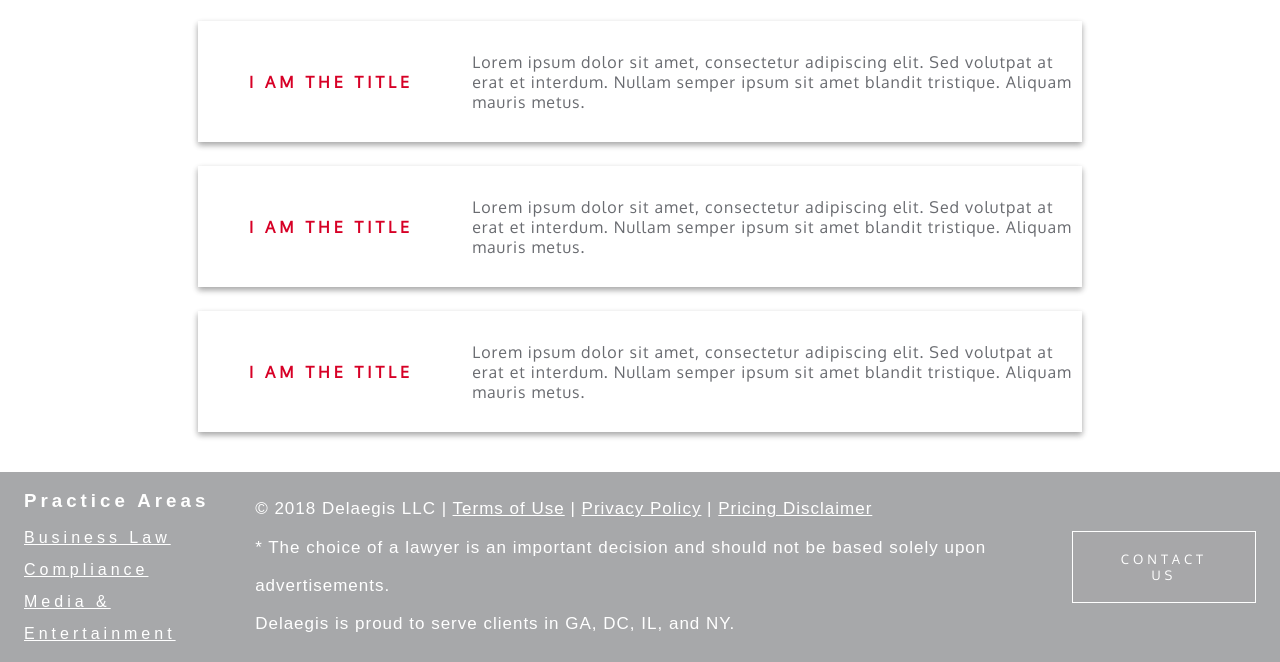
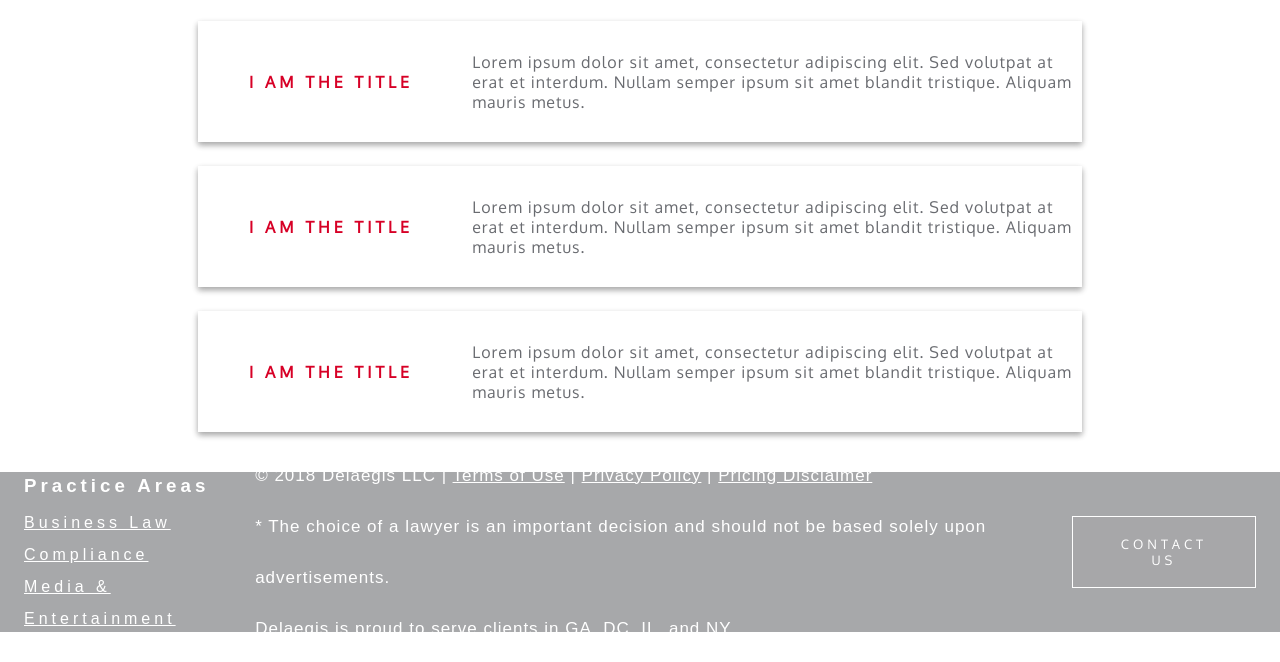
Before and after one commit to janelleany/fuzzy-enigma, a website: page index.html in a window 1280 px wide. Shown: the part 777-1439 px from the top of the page. Drawn offline with Linux system fonts and the light colour scheme.

Commit message:
changed footer height to narrower

```diff
--- a/styles.css
+++ b/styles.css
@@ -429,7 +429,7 @@ button:focus {
 
 footer {
   width: 100%;
-  height: 190px;
+  height: 160px;
   display: flex;
   background-color: #a7a8aa;
   color: white;
@@ -459,7 +459,7 @@ footer {
 .links-footer {
   flex-grow: 2;
   font-size: 17px;
-  line-height: 2.4rem;
+  line-height: 3.2rem;
 }
 
 .contact-footer {
```
